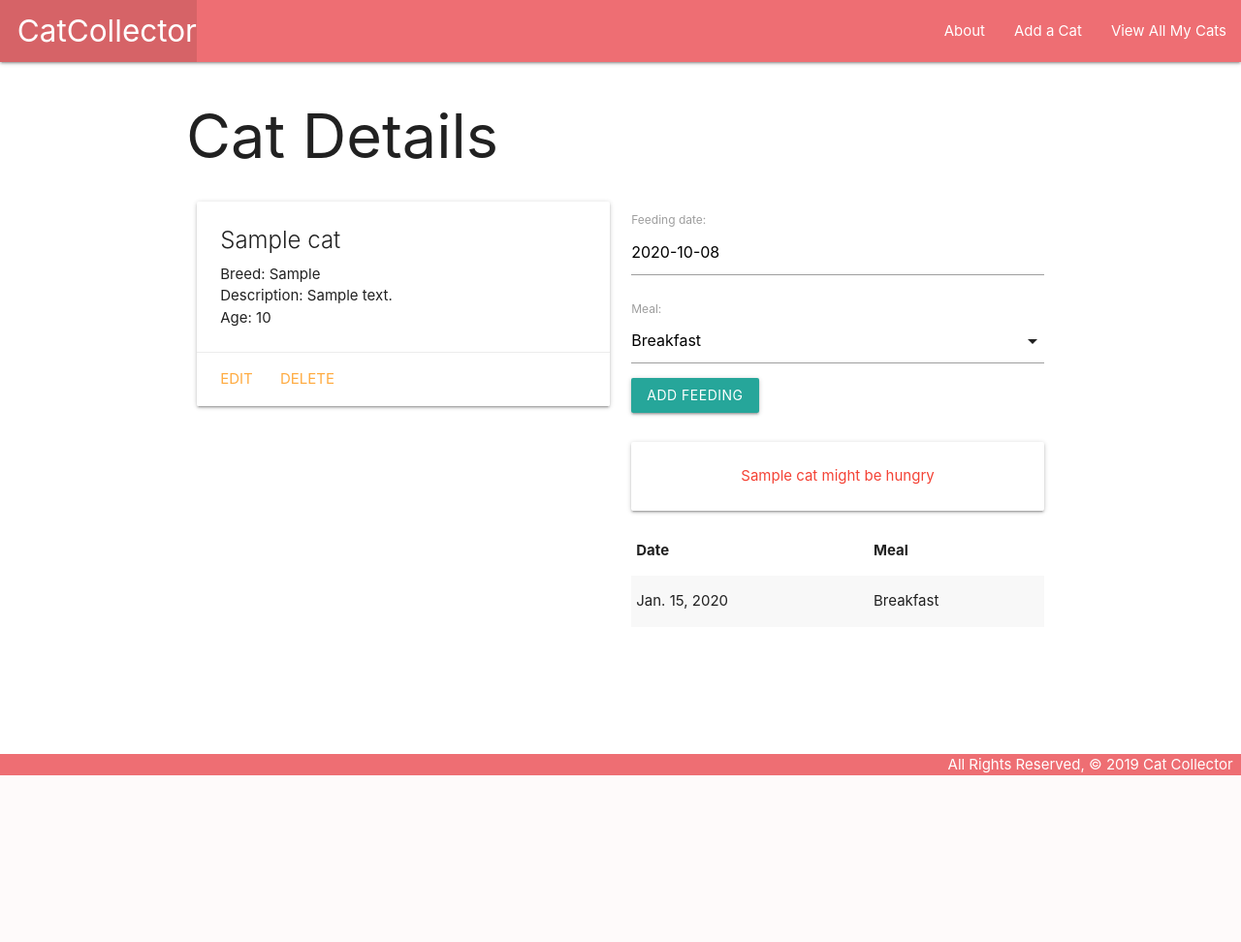
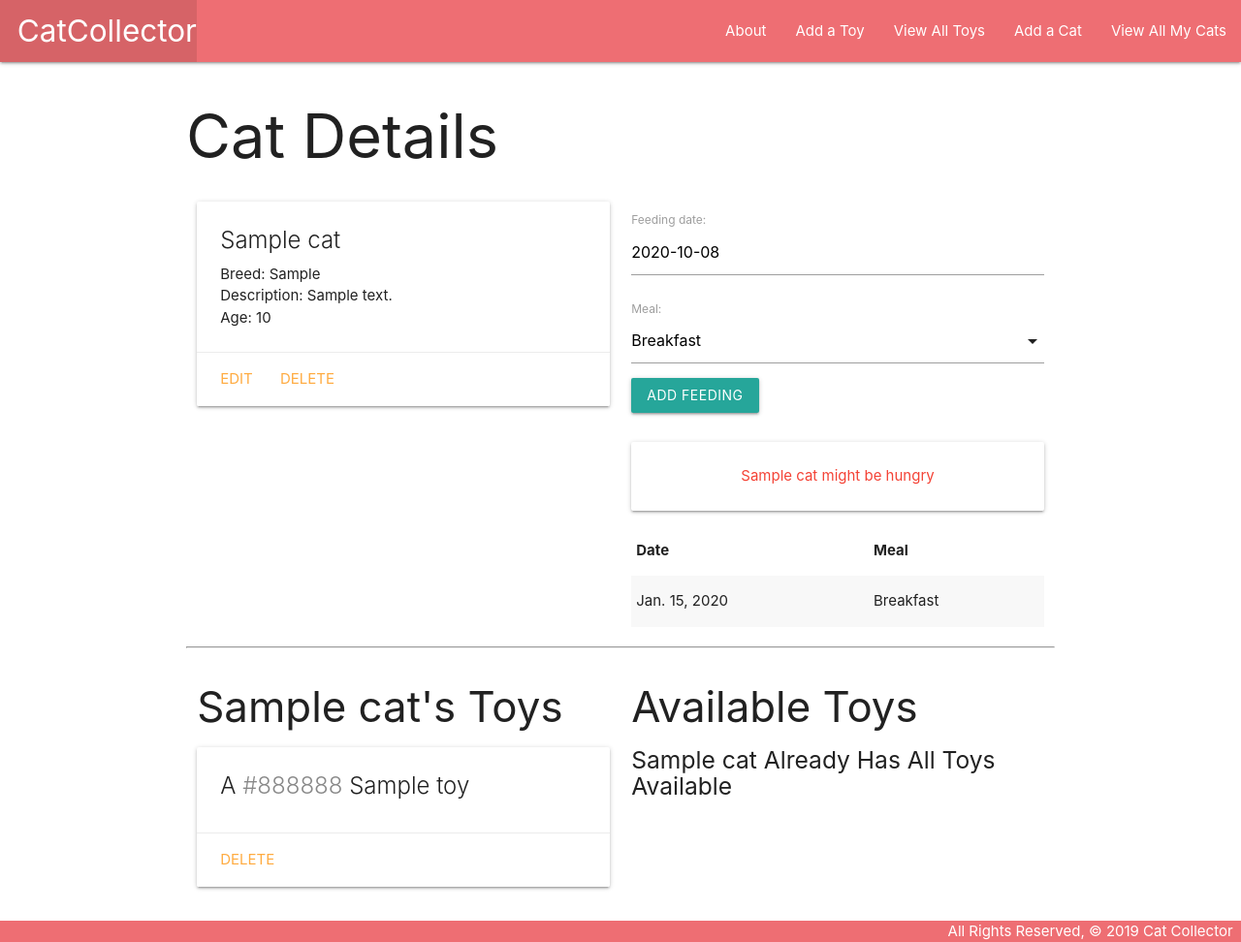
Before and after one commit to EdwinHuitz/cat-collector, a Django app: page /cats/1/ in a window 1280 px wide. Shown: the whole page at 97% size. Before the commit the page ends 800 px from the top, so only its background shows below. Run offline with Django 3.2, Linux system fonts and the light colour scheme; tables that the repository leaves empty hold one stand-in row (values such as "Sample post").

Commit message:
adding ability to create toys and associate them with cat

```diff
--- a/main_app/admin.py
+++ b/main_app/admin.py
@@ -1,6 +1,7 @@
 from django.contrib import admin
-from .models import Cat,Feeding
+from .models import Cat,Feeding,Toy
 
 # Register your models here.
 admin.site.register(Cat)
 admin.site.register(Feeding)
+admin.site.register(Toy)
--- a/main_app/models.py
+++ b/main_app/models.py
@@ -1,24 +1,34 @@
 from django.db import models
 from django.urls import reverse
 from datetime import date
+
+MEALS = (
+  ('B', 'Breakfast'),
+  ('L', 'Lunch'),
+  ('D', 'Dinner'),
+)
 # Create your models here.
+class Toy(models.Model):
+  name = models.CharField(max_length=50)
+  color = models.CharField(max_length=20)
+  def __str__(self):
+    return self.name
+  def get_absolute_url(self):
+    return reverse('toys_detail', kwargs={'pk': self.id})
+
 class Cat(models.Model):
   name = models.CharField(max_length=100)
   breed = models.CharField(max_length=100)
   description = models.TextField(max_length=250)
   age = models.IntegerField()
-
+  toys = models.ManyToManyField(Toy)
   def __str__(self):
     return self.name
   def get_absolute_url(self):
-    return reverse('detail',kwargs={'cat_id':self.id})
+    return reverse('detail', kwargs={'cat_id': self.id})
   def fed_for_today(self):
     return self.feeding_set.filter(date=date.today()).count() >= len(MEALS)
-MEALS = (
-  ('B', 'Breakfast'),
-  ('L', 'Lunch'),
-  ('D', 'Dinner'),
-)
+
 class Feeding(models.Model):
   date = models.DateField('feeding date')
   meal = models.CharField(
--- a/main_app/templates/base.html
+++ b/main_app/templates/base.html
@@ -19,6 +19,8 @@
         </ul>
         <ul class="right">
           <li><a href="{% url 'about' %}">About</a></li>
+          <li><a href="{% url 'toys_create' %}">Add a Toy</a></li>
+          <li><a href="{% url 'toys_index' %}">View All Toys</a></li>
           <li><a href="{% url 'cats_create' %}">Add a Cat</a></li>
           <li><a href="{% url 'index' %}">View All My Cats</a></li>
         </ul>
--- a/main_app/templates/cats/detail.html
+++ b/main_app/templates/cats/detail.html
@@ -1,8 +1,6 @@
 {% extends 'base.html' %}
 {% block content %}
-
 <h1>Cat Details</h1>
-
 <div class="row">
   <div class="col s6">
     <div class="card">
@@ -28,9 +26,9 @@
       {{ feeding_form.as_p }}
       <input type="submit" class="btn" value="Add Feeding">
     </form>
-    <br/>
+    <br>
     {% if cat.fed_for_today %}
-    <div class="card-panel teal-text center-align">{{cat.name}} has been fed all meals for today</div>
+      <div class="card-panel teal-text center-align">{{cat.name}} has been fed all meals for today</div>
     {% else %}
       <div class="card-panel red-text center-align">{{cat.name}} might be hungry</div>
     {% endif %}
@@ -49,7 +47,55 @@
     </table>
   </div>
 </div>
+<hr>
+<div class="row">
+  <div class="col s6">
+    <h3>{{ cat.name }}'s Toys</h3>
+    {% if cat.toys.count %}
+      {% for toy in cat.toys.all %}
+        <div class="card">
+          <div class="card-content">
+            <span class="card-title">
+              A <span style="color: {{ toy.color }}">{{ toy.color }}</span> {{ toy.name }}
+            </span>
+          </div>
+          <div class="card-action">
+            <a href="{% url 'delete_toy' cat.id toy.id %}">Delete</a>
+          </div>
+        </div>
+      {% endfor %}
+    {% else %}
+      <h5>No Toys :(</h5>
+    {% endif %}
+  </div>
+  <!-- Available toys will come after this line -->
+  <div class="col s6">
+    <h3>Available Toys</h3>
+    {% if toys.count %}
+      {% for toy in toys.all %}
+        <div class="card">
+          <div class="card-content">
+            <span class="card-title">
+              A <span style="color: {{ toy.color }}">{{ toy.color }}</span> {{ toy.name }}
+            </span>
+          </div>
+          <div class="card-action">
+            <form action="{% url 'assoc_toy' cat.id toy.id %}" method="post">
+                {% csrf_token %}
+              <button type="submit" class="btn">Add</button>
+            </form>
+          </div>
+        </div>
+      {% endfor %}
+    {% else %}
+      <h5>{{cat.name}} Already Has All Toys Available</h5>
+    {% endif %}
+  </div>
+</div>
+
+<!-- JS to create a date picker and init the meal dropdown -->
 <script>
+  // create a datepicker
   var dateEl = document.getElementById('id_date');
   M.Datepicker.init(dateEl, {
     format: 'yyyy-mm-dd',
@@ -57,6 +103,7 @@
     setDefaultDate: true,
     autoClose: true
   });
+  // initialize the meal select
   var selectEl = document.getElementById('id_meal');
   M.FormSelect.init(selectEl);
 </script>
--- a/main_app/urls.py
+++ b/main_app/urls.py
@@ -10,4 +10,13 @@ urlpatterns = [
   path('cats/<int:pk>/update/', views.CatUpdate.as_view(), name='cats_update'),
   path('cats/<int:pk>/delete/', views.CatDelete.as_view(), name='cats_delete'),
   path('cats/<int:cat_id>/add_feeding/',views.add_feeding,name='add_feeding'),
+  # associate a toy with a cat (M:M)
+  path('cats/<int:cat_id>/assoc_toy/<int:toy_id>/', views.assoc_toy, name='assoc_toy'),
+  path('cats/<int:cat_id>/delete_toy/<int:toy_id>/',views.delete_toy, name='delete_toy'),
+  path('toys/', views.ToyList.as_view(), name='toys_index'),
+  path('toys/<int:pk>/', views.ToyDetail.as_view(), name='toys_detail'),
+  path('toys/create/', views.ToyCreate.as_view(), name='toys_create'),
+  path('toys/<int:pk>/update/', views.ToyUpdate.as_view(), name='toys_update'),
+  path('toys/<int:pk>/delete/', views.ToyDelete.as_view(), name='toys_delete'),
+
 ]
--- a/main_app/views.py
+++ b/main_app/views.py
@@ -1,9 +1,8 @@
-from django.shortcuts import render
-from django.views.generic.edit import CreateView
-from .models import Cat
-from django.views.generic.edit import CreateView,UpdateView,DeleteView
+from django.shortcuts import render, redirect
+from django.views.generic.edit import CreateView, UpdateView, DeleteView
+from django.views.generic import ListView, DetailView
+from .models import Cat, Toy
 from .forms import FeedingForm
-from django.shortcuts import render,redirect
 # Create your views here.
 
 def home(request):
@@ -18,8 +17,22 @@ def cats_index(request):
 
 def cats_detail(request, cat_id):
   cat = Cat.objects.get(id=cat_id)
+  # Get the toys the cat doesn't have
+  toys_cat_doesnt_have = Toy.objects.exclude(id__in = cat.toys.all().values_list('id'))
   feeding_form = FeedingForm()
-  return render(request, 'cats/detail.html', {'cat': cat, 'feeding_form': feeding_form })
+  return render(request, 'cats/detail.html', {
+    'cat': cat, 'feeding_form': feeding_form,
+    # Add the toys to be displayed
+    'toys': toys_cat_doesnt_have
+  })
+def assoc_toy(request, cat_id, toy_id):
+  # Note that you can pass a toy's id instead of the whole object
+  Cat.objects.get(id=cat_id).toys.add(toy_id)
+  return redirect('detail', cat_id=cat_id)
+
+def delete_toy(request, cat_id, toy_id):
+  Cat.objects.get(id=cat_id).toys.remove(toy_id)
+  return redirect('detail', cat_id=cat_id)
 
 def add_feeding(request, cat_id):
   form=FeedingForm(request.POST)
@@ -42,3 +55,17 @@ class CatUpdate(UpdateView):
 class CatDelete(DeleteView):
   model = Cat
   success_url = '/cats/'
+
+class ToyList(ListView):
+  model = Toy
+class ToyDetail(DetailView):
+  model = Toy
+class ToyCreate(CreateView):
+  model = Toy
+  fields = '__all__'
+class ToyUpdate(UpdateView):
+  model = Toy
+  fields = ['name', 'color']
+class ToyDelete(DeleteView):
+  model = Toy
+  success_url = '/toys/'
```
Also changed, not shown: main_app/templates/main_app/toy_confirm_delete.html (added, +10 -0 lines), main_app/templates/main_app/toy_detail.html (added, +18 -0 lines), main_app/templates/main_app/toy_form.html (added, +18 -0 lines), main_app/templates/main_app/toy_list.html (added, +14 -0 lines), main_app/migrations/0003_auto_20201008_1011.py (added), main_app/migrations/0004_cat_toys.py (added).
